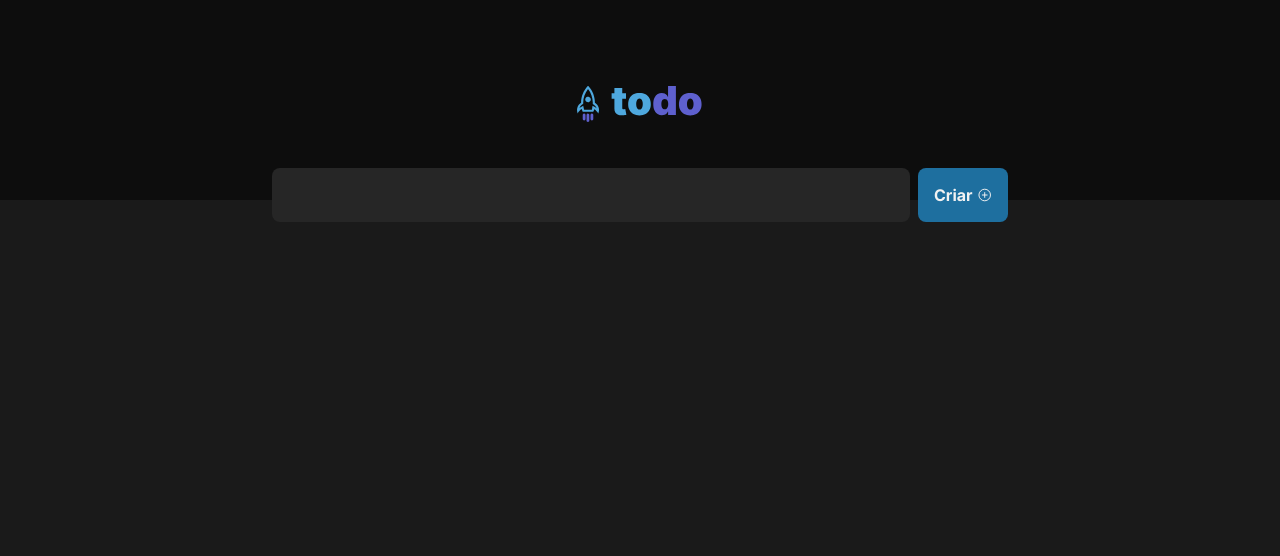
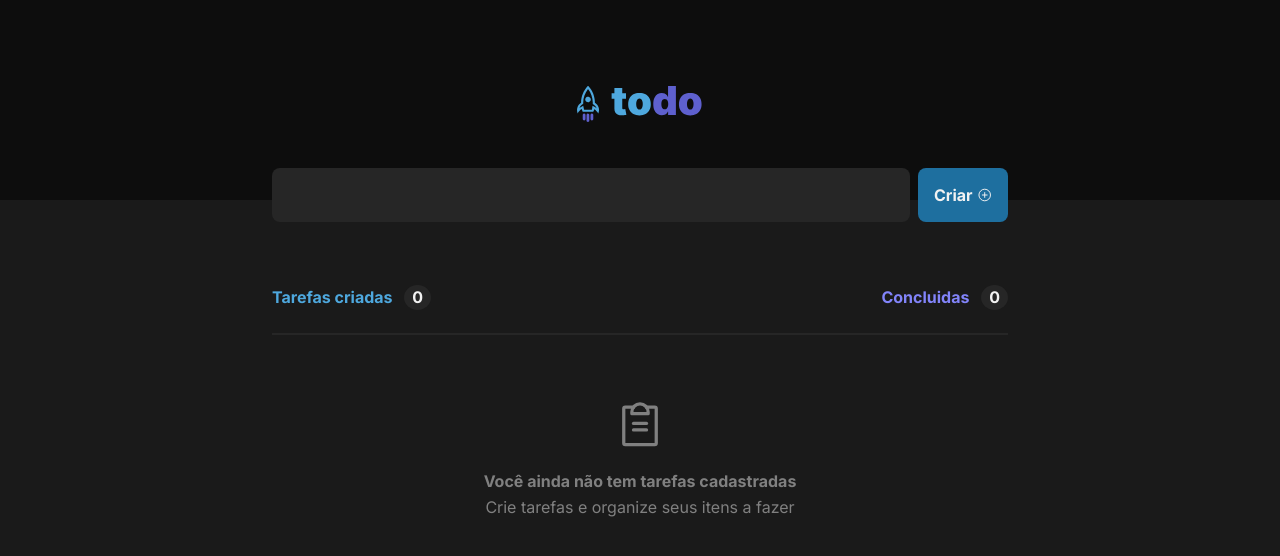
Before and after one commit to MaykonFranchini/ToDo-List, a React (Vite) app: page / in a window 1280 px wide. Shown: the top 556 px of the page. Built offline with nearby package versions, Linux system fonts and the light colour scheme.

Commit message:
TaskBox component created and styled

```diff
--- a/src/App.tsx
+++ b/src/App.tsx
@@ -1,6 +1,7 @@
 import { useState } from 'react'
 import { Header } from './components/Header'
 import { Input } from './components/Input'
+import { TaskBox } from './components/TaskBox'
 import  './global.css'
 
 
@@ -11,6 +12,7 @@ function App() {
     <>
       <Header />
       <Input />
+      <TaskBox />
     </>
   )
 }
--- /dev/null
+++ b/src/components/TaskBox.module.css
@@ -0,0 +1,47 @@
+.taskbox {
+  margin: 0 auto;
+  max-width: 736px;
+}
+
+.taskbox > header {
+  display: flex;
+  justify-content: space-between;
+  width: 100%;
+  margin-top: 4rem;
+  padding-bottom: 1.5rem;
+  border-bottom: 2px solid var(--gray-500);
+}
+
+.taskbox span {
+  font-weight: bold;
+  color: var(--gray-100);
+  padding: .15rem .5rem;
+  background: var(--gray-500);
+  border-radius: 50%;
+  margin-left: .5rem;
+}
+
+.doneTasks {
+  font-weight: bold;
+  color: var(--purple);
+}
+
+.totalTasks {
+  font-weight: bold;
+  color: var(--blue);
+}
+
+.emptyTasksBox {
+  margin-top: 4rem;
+  display: flex;
+  flex-direction: column;
+  align-items: center;
+  justify-content:center;
+  color: var(--gray-300);
+}
+
+.emptyTasksBox > strong {
+  margin-top: 1rem;
+  line-height: 1.8;
+  font-weight: bold;
+}
--- /dev/null
+++ b/src/components/TaskBox.tsx
@@ -0,0 +1,19 @@
+import styles from './TaskBox.module.css';
+import { ClipboardText } from 'phosphor-react'
+
+export function TaskBox() {
+  return (
+    <div className={styles.taskbox}>
+      <header>
+        <p className={styles.totalTasks}>Tarefas criadas <span>0</span></p>
+        <p className={styles.doneTasks}>Concluidas <span>0</span></p>
+      </header>
+
+      <div className={styles.emptyTasksBox}>
+        <ClipboardText size={52} />
+        <strong>Você ainda não tem tarefas cadastradas</strong>
+        <p>Crie tarefas e organize seus itens a fazer</p>
+      </div>
+    </div>
+  )
+}
```
